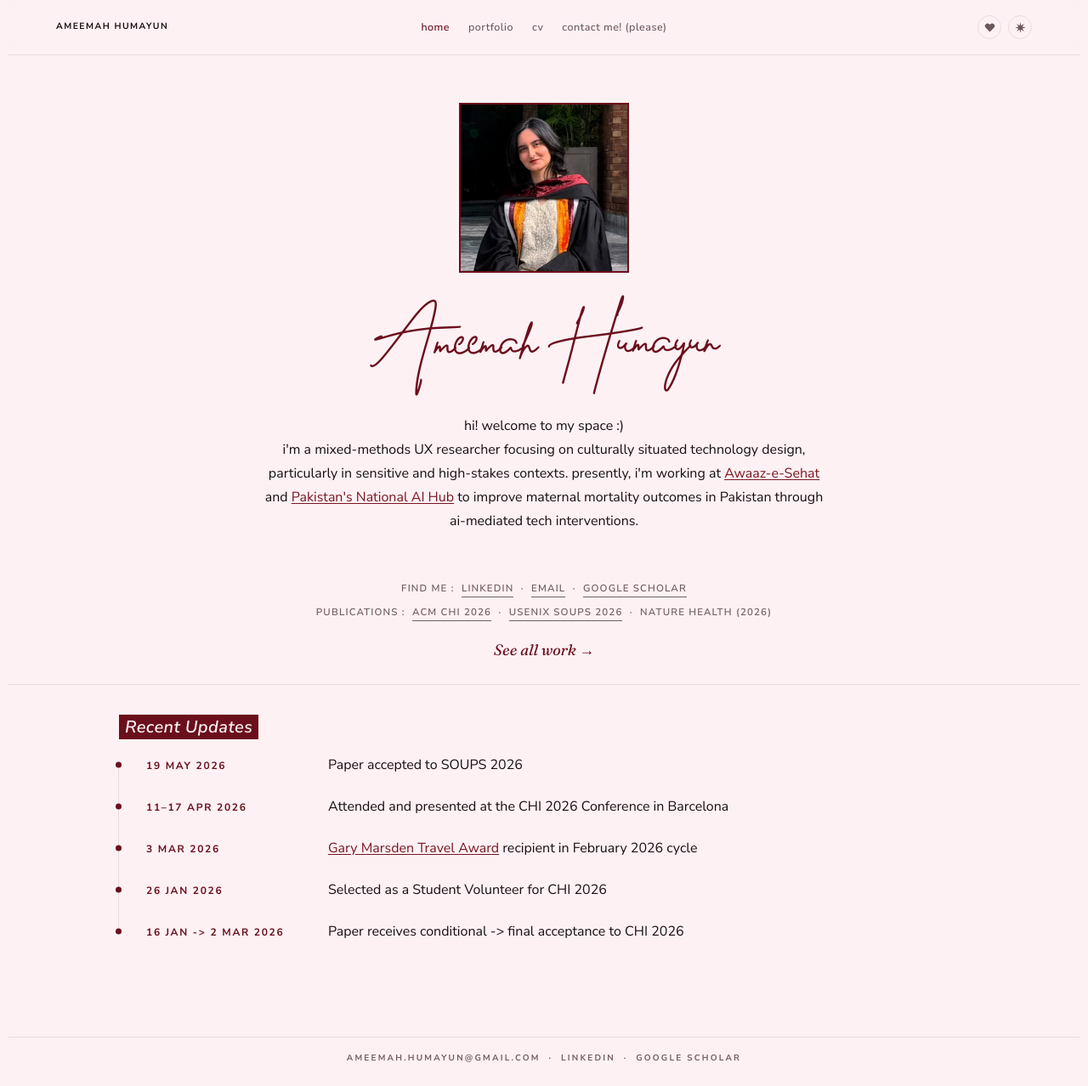
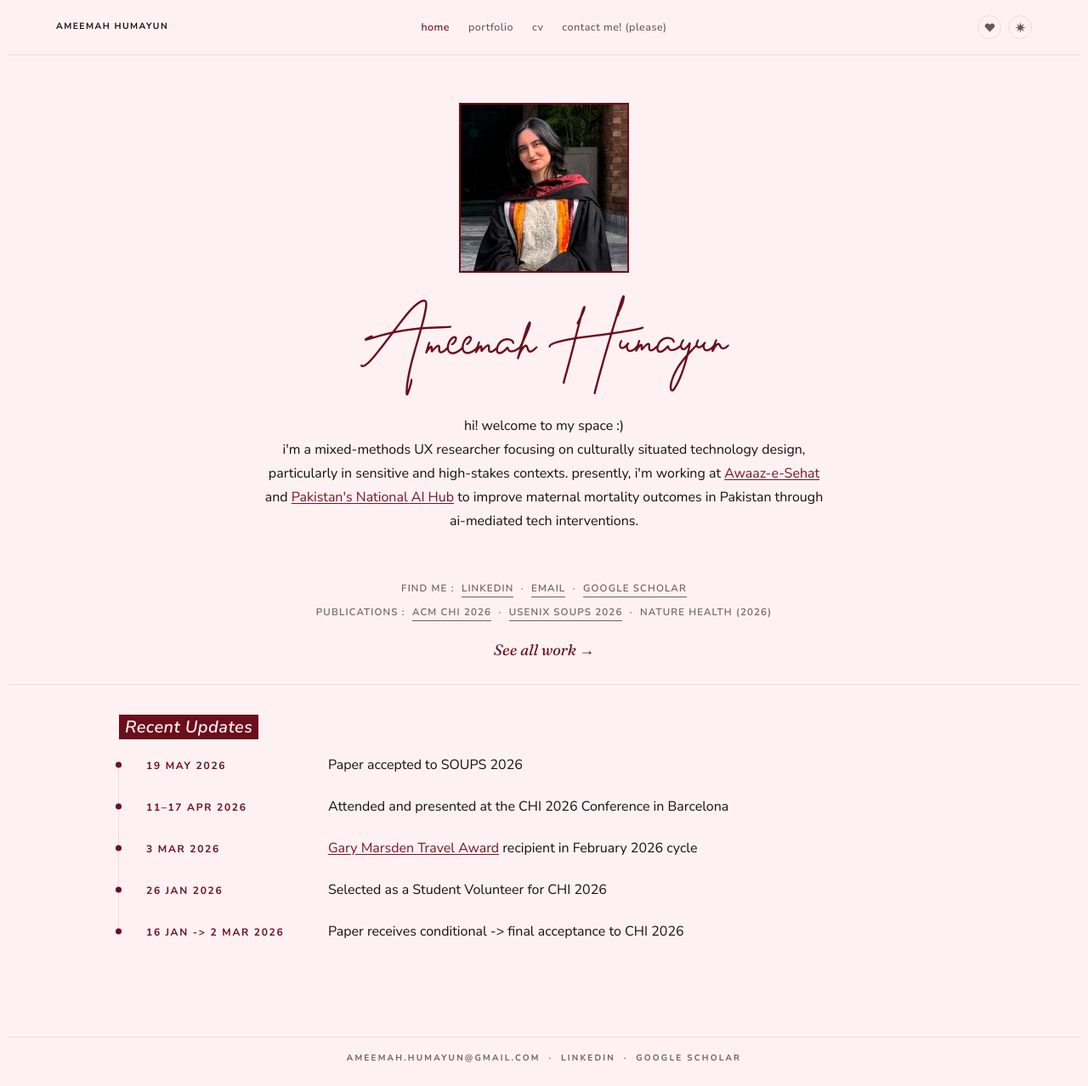
Before and after one commit to ameemahumayun/ameemahumayun.github.io, a Jekyll site: the page built from index.html, in a window 1280 px wide and 1278 px high. Shown: the whole window at 85% size. Built offline with Jekyll 4.4.1, drawn with Linux system fonts in a browser that asks for light colours.

Commit message:
Let the name keep the script font's own letter spacing
h1's inherited -0.015em tracking squeezed Darlington's letters together
and broke the joins between them; .signature-text now resets it.

Co-Authored-By: Claude Opus 5.5 <noreply@anthropic.com>
Claude-Session: https://claude.ai/code/session_01RzgRSrTmedEEfQSDh9yj4S

```diff
--- a/assets/css/components.css
+++ b/assets/css/components.css
@@ -680,6 +680,10 @@ details[open] .accordion__icon::after { opacity: 0; }                          /
      box, so plain text-align:center (.hero__name) centers it. */
   font-size: clamp(2.5rem, 8.3vw, 6.25rem);
   line-height: 1.1;
+  /* A connected script has to keep its own spacing — the tight tracking
+     h1 inherits from base.css squeezed the letters together and broke
+     the joins between them. */
+  letter-spacing: normal;
   /* Purely decorative — its tall ascender swash visually overflows
      into the publication links above it. Without this, that ink is
      still hit-tested and silently steals clicks/hover meant for the
```
